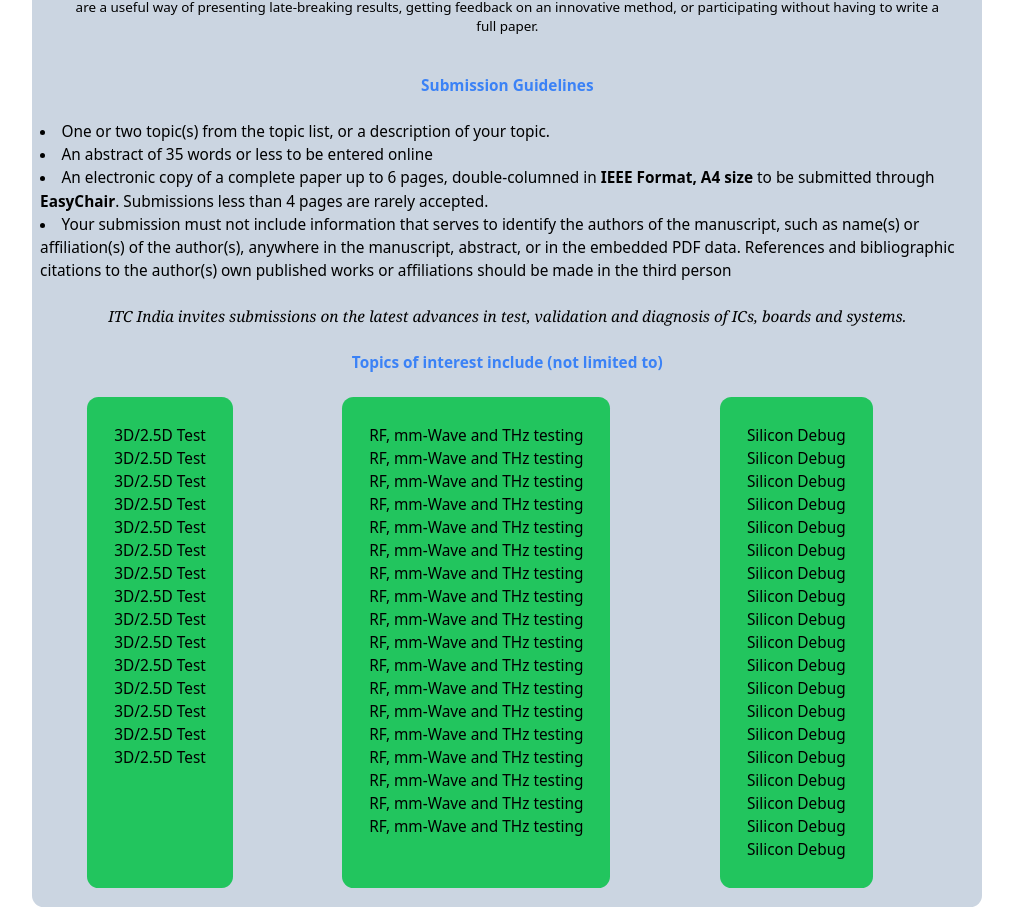
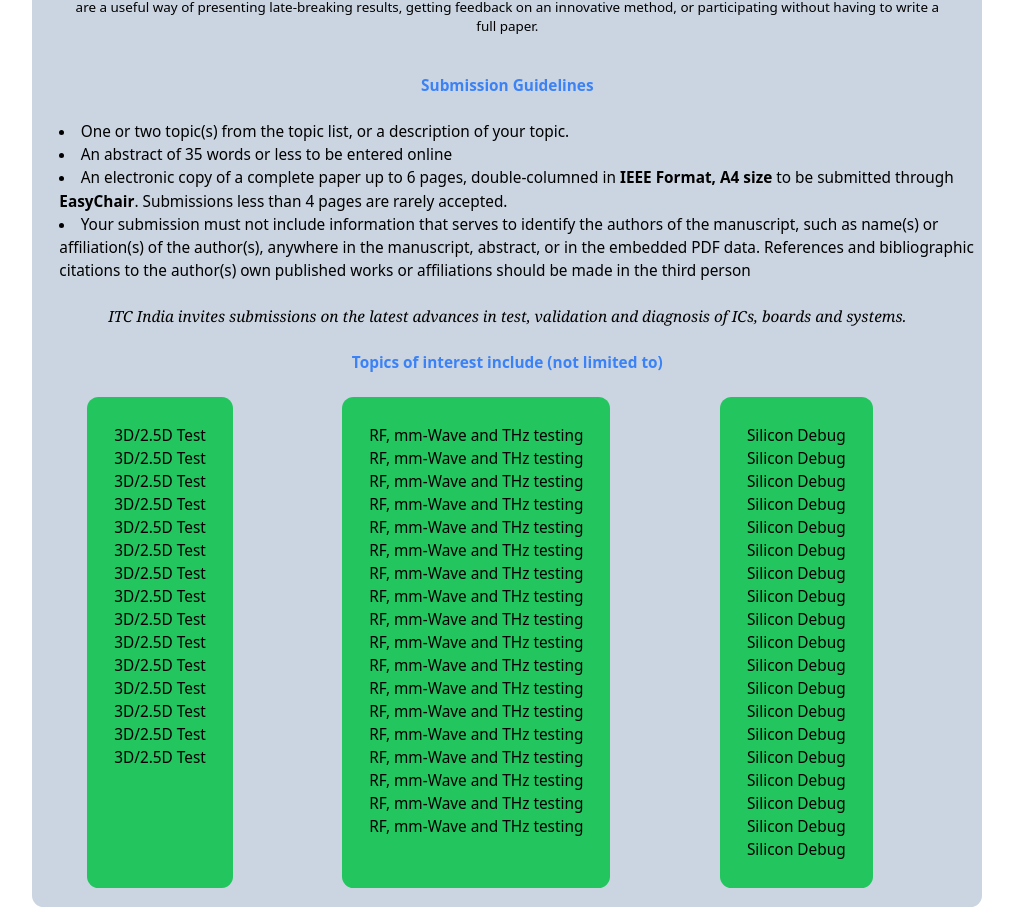
Before and after one commit to raptor7197/ITC-Web, a React (Vite) app in the folder ITCWeb/: page /Committee in a window 1280 px wide. Shown: the part 9700-10617 px from the top of the page, without its empty margins (29-1042 px from the left). Built offline with nearby package versions, Linux system fonts and the light colour scheme.

Commit message:
final CFP page

```diff
--- a/ITCWeb/src/Pages/ConferenceCFP.jsx
+++ b/ITCWeb/src/Pages/ConferenceCFP.jsx
@@ -27,7 +27,7 @@ function ConferenceCFP() {
                         <br /><br />
                         Please note: Full length paper submission along with the abstract is allowed till submission deadline date.
                         <br /> <br />
-            Please note: We require the authors to follow this paper template: <a classname = "" href="">CFP template (CAMERA READY)</a>
+                        Please note: We require the authors to follow this paper template: <a classname="" href="">CFP template (CAMERA READY)</a>
                     </div><br />
                     <h2 className="text-left font-semibold pl-7">Posters :  </h2>
                     <div className="text-left pl-7">
@@ -50,11 +50,11 @@ function ConferenceCFP() {
                         requirements.</p>
                     <p className="m-10 text-sm">Authors are also invited to submit a single-page poster proposal, double-columned in Format (template available in EasyChair). Posters are a useful way of presenting late-breaking results, getting feedback on an innovative method, or participating without having to write a full paper.</p>
                     <h2 className="text-blue-500 font-bold">Submission Guidelines</h2><br />
-<div className="text-left pl-2">
+                    <div className="text-left pl-7">
                         <li>
                             One or two topic(s) from the topic list, or a description of your topic.
-</li><li>An abstract of 35 words or less to be entered online</li><li>An electronic copy of a complete paper up to 6 pages, double-columned in <a className = "font-bold" href="(https://www.ieee.org/conferences/publishing/templates.html)">IEEE Format, A4 size </a>
- to be submitted through  <a className ="font-bold" href="(https://easychair.org/conferences/?conf=itcindia2024)">EasyChair</a>. Submissions less than 4 pages are rarely accepted.</li>
+                        </li><li>An abstract of 35 words or less to be entered online</li><li>An electronic copy of a complete paper up to 6 pages, double-columned in <a className="font-bold" href="(https://www.ieee.org/conferences/publishing/templates.html)">IEEE Format, A4 size </a>
+                            to be submitted through  <a className="font-bold" href="(https://easychair.org/conferences/?conf=itcindia2024)">EasyChair</a>. Submissions less than 4 pages are rarely accepted.</li>
                         <li>Your submission must not include information that serves to identify
                             the authors of the manuscript, such as name(s) or affiliation(s) of the author(s), anywhere in the manuscript, abstract, or in the embedded PDF data. References and bibliographic citations to the author(s) own published works or affiliations should be made in the third
                             person</li></div>
@@ -154,14 +154,14 @@ ITC India invites submissions on the latest advances in test, validation and dia
                             <li>Call for Fellowship </li>
                         </ul>
                     </div>
-            <div className= "bg-gray-200 rounded-xl p-1 m-5 hover:">
+                    <div className="bg-gray-200 rounded-xl p-1 m-5 hover:">
                         <ul className="text-left m-3 text-sm">
                             <h2 className="font-bold">General Information</h2>
                             <li>Comitee (2025)</li>
                             <li>Contact Us </li>
                         </ul>
                     </div>
-            <div className= "bg-gray-200 rounded-xl p-1 m-5">
+                    <div className="bg-gray-200 rounded-xl p-1 m-5">
                         <ul className="text-left m-3 text-sm">
                             <h2 className="font-bold">ITC Archives</h2>
                             <li>ITC 2024</li>
```
Lines whose indentation alone changed are shown as unchanged.
